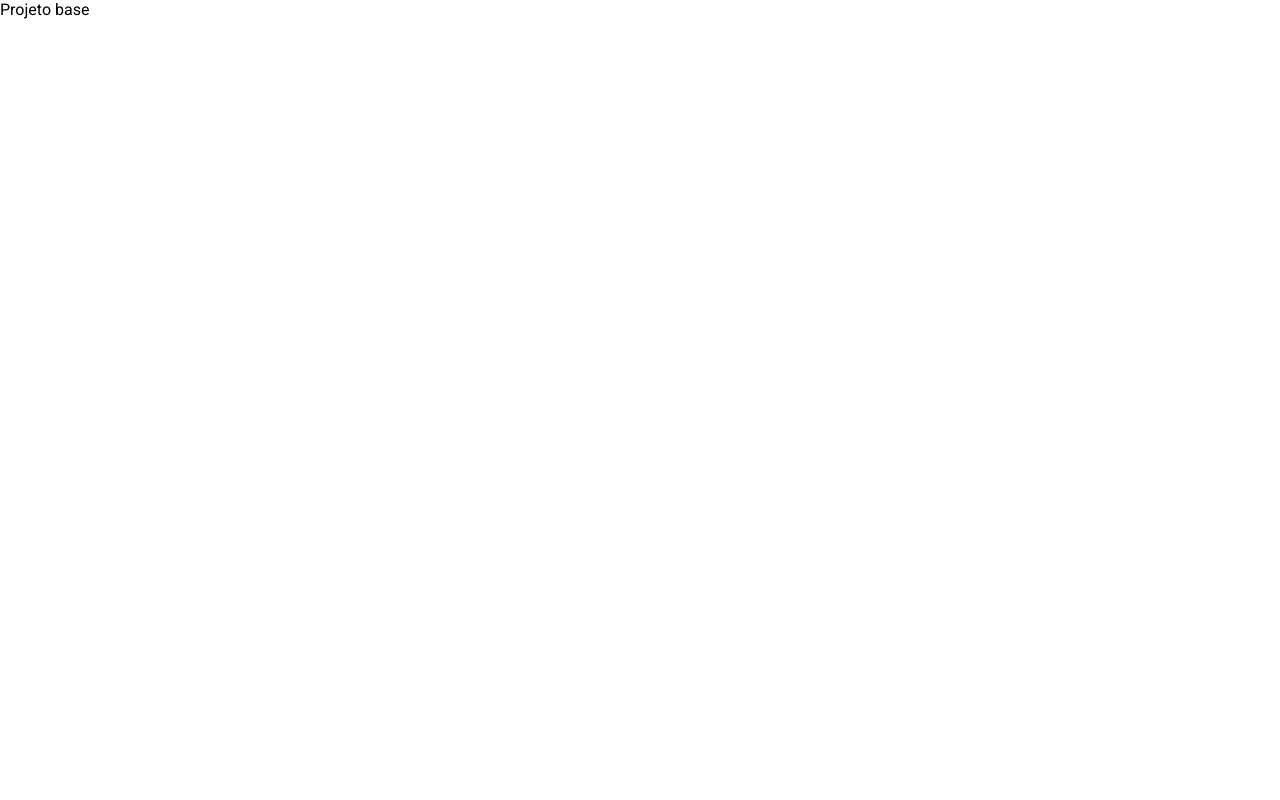
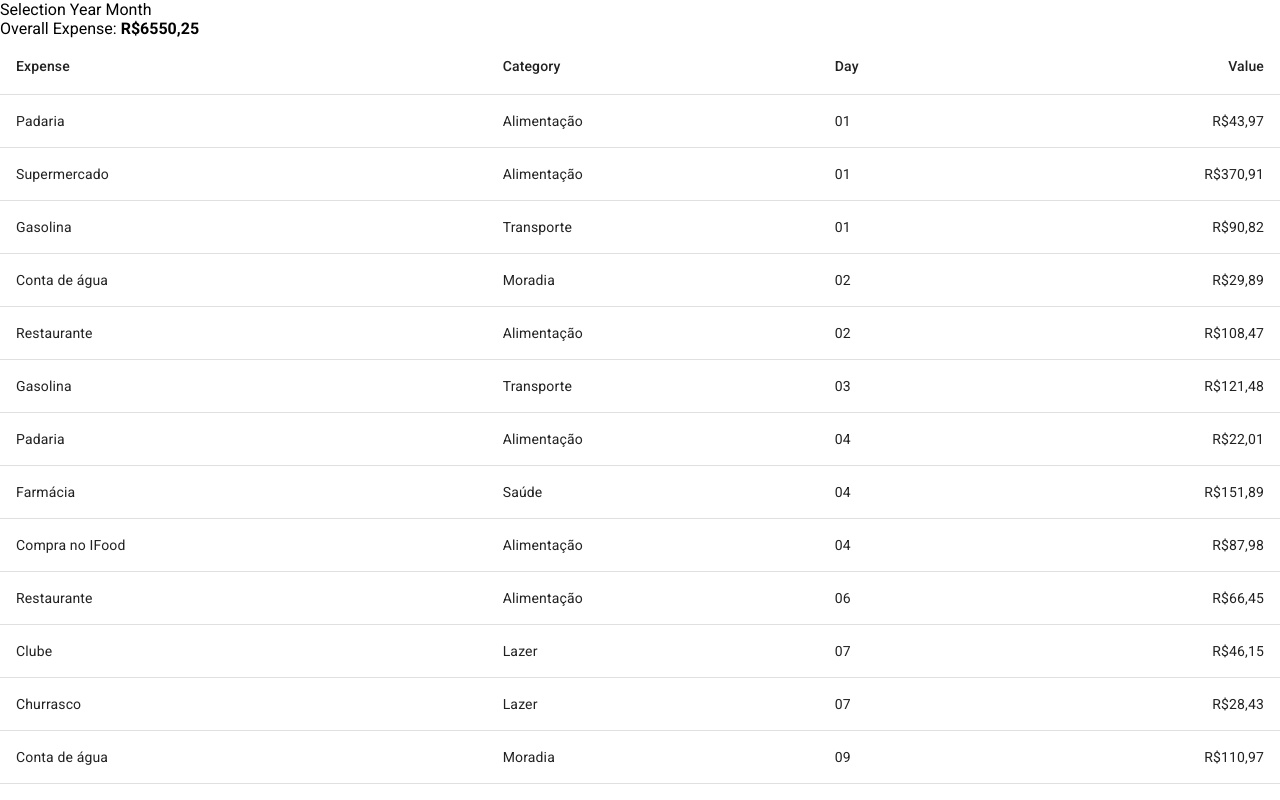
Before and after one commit to SilveiraGuilherme/expenses-viewer, a React (Create React App) app: page / in a window 1280 px wide. Shown: the top 800 px of the page. Built offline with nearby package versions, Linux system fonts and the light colour scheme; data requests are answered from the project's data file.

Commit message:
Added OverallView content and ExpensesTable

```diff
--- a/src/app/App.tsx
+++ b/src/app/App.tsx
@@ -1,12 +1,7 @@
-import { useEffect } from 'react';
-import { loadExpenses } from './backend';
+import ExpensesScreen from './ExpensesScreen';
 
 function App() {
-  useEffect(() => {
-    loadExpenses('2021-06').then(console.log);
-  }, []);
-
-  return <div>Projeto base</div>;
+  return <ExpensesScreen />;
 }
 
 export default App;
--- /dev/null
+++ b/src/app/ExpensesScreen.tsx
@@ -0,0 +1,21 @@
+import { useEffect, useState } from 'react';
+import { Expense, loadExpenses } from './backend';
+import ExpensesTable from './ExpensesTable';
+import OverallView from './OverallView';
+import SelectionYearMonth from './SelectionYearMonth';
+
+export default function ExpensesScreen() {
+  const [expenses, setExpenses] = useState<Expense[]>([]);
+
+  useEffect(() => {
+    loadExpenses('2021-06').then(setExpenses);
+  }, []);
+
+  return (
+    <div>
+      <SelectionYearMonth />
+      <OverallView expenses={expenses} />
+      <ExpensesTable expenses={expenses} />
+    </div>
+  );
+}
--- /dev/null
+++ b/src/app/ExpensesTable.tsx
@@ -0,0 +1,39 @@
+import { TableContainer } from '@material-ui/core';
+import Table from '@material-ui/core/Table';
+import TableBody from '@material-ui/core/TableBody';
+import TableCell from '@material-ui/core/TableCell';
+import TableHead from '@material-ui/core/TableHead';
+import TableRow from '@material-ui/core/TableRow';
+import { Expense } from './backend';
+import { formatReal } from './utilities';
+
+interface ExpensesScreenProps {
+  expenses: Expense[];
+}
+
+export default function ExpensesTable(props: ExpensesScreenProps) {
+  return (
+    <TableContainer>
+      <Table aria-label="Table of month expenses">
+        <TableHead>
+          <TableRow>
+            <TableCell>Expense</TableCell>
+            <TableCell>Category</TableCell>
+            <TableCell>Day</TableCell>
+            <TableCell align="right">Value</TableCell>
+          </TableRow>
+        </TableHead>
+        <TableBody>
+          {props.expenses.map(expense => (
+            <TableRow key={expense.id}>
+              <TableCell>{expense.descricao}</TableCell>
+              <TableCell>{expense.categoria}</TableCell>
+              <TableCell>{expense.dia}</TableCell>
+              <TableCell align="right">{formatReal(expense.valor)}</TableCell>
+            </TableRow>
+          ))}
+        </TableBody>
+      </Table>
+    </TableContainer>
+  );
+}
--- /dev/null
+++ b/src/app/OverallView.tsx
@@ -0,0 +1,23 @@
+import { Expense } from './backend';
+import { formatReal } from './utilities';
+
+interface OverallViewProps {
+  expenses: Expense[];
+}
+
+export default function OverallView(props: OverallViewProps) {
+  const total = calculateTotal(props.expenses);
+  return (
+    <div>
+      Overall Expense: <strong>{formatReal(total)}</strong>
+    </div>
+  );
+}
+
+function calculateTotal(expenses: Expense[]): number {
+  let total = 0;
+  for (let expense of expenses) {
+    total += expense.valor;
+  }
+  return total;
+}
--- /dev/null
+++ b/src/app/SelectionYearMonth.tsx
@@ -0,0 +1,3 @@
+export default function SelectionYearMonth() {
+  return <div>Selection Year Month</div>;
+}
--- /dev/null
+++ b/src/app/utilities.tsx
@@ -0,0 +1,3 @@
+export function formatReal(n: number) {
+  return 'R$' + n.toFixed(2).replace('.', ',');
+}
```
